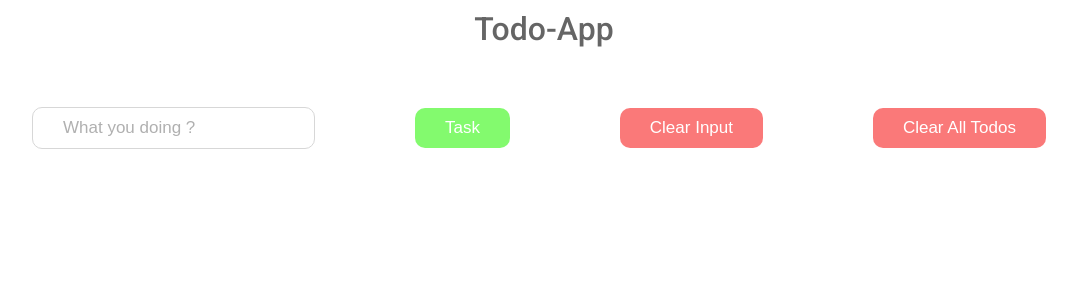
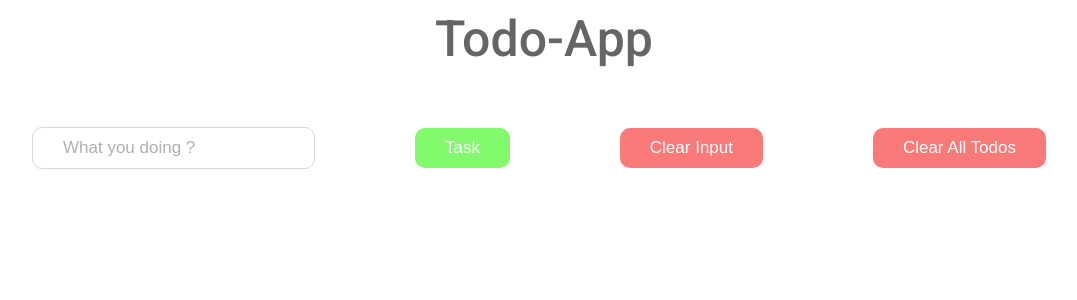
Before and after one commit to dan-adekoya/Todo-app-vue, a Vue app: page / in a window 1280 px wide. Shown: the top 300 px of the page, without its empty margins (96-1173 px from the left). Built offline with nearby package versions, Linux system fonts and the light colour scheme.

Commit message:
Todo app done

```diff
--- a/src/components/Todo.vue
+++ b/src/components/Todo.vue
@@ -58,6 +58,7 @@ h1{
   text-align: center;
   margin: 10px 0;
   font-weight: 500;
+  font-size: 50px;
   color: #000000;
   opacity: 60%;
 }
```
